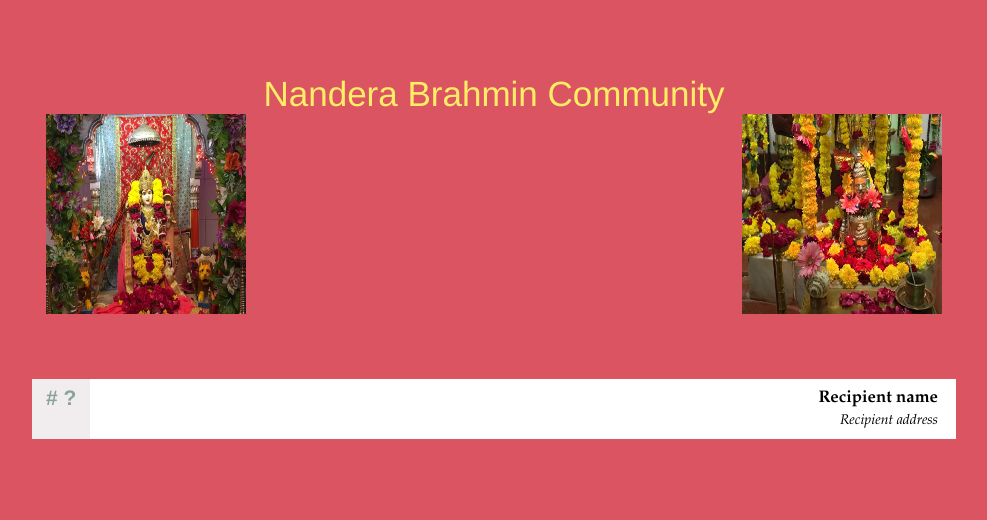
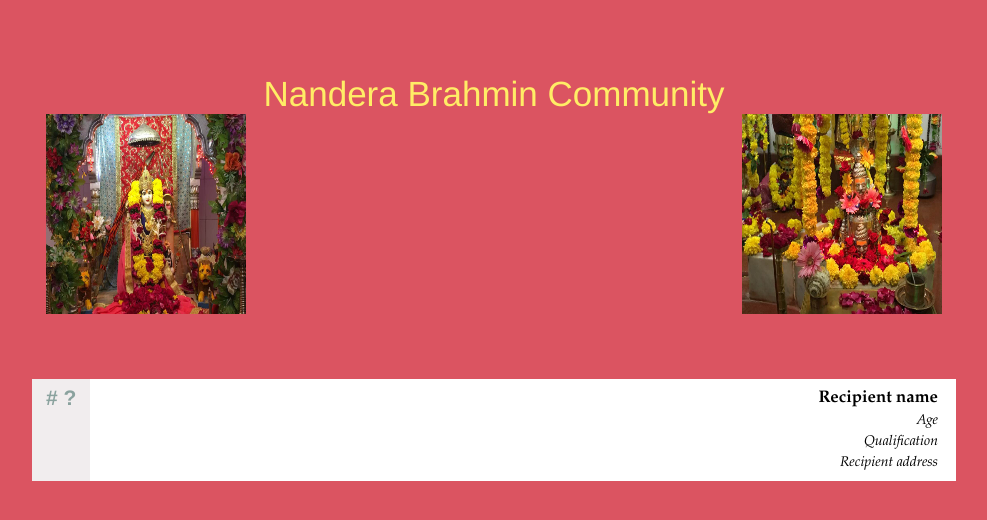
Before and after one commit to svudeveloper/svudeveloper.github.io, a plain HTML site: page index.html in a window 1280 px wide. Shown: the whole page, without its empty margins (146-1133 px from the left). Drawn offline with Linux system fonts and the light colour scheme; no server answers.

Commit message:
Update index.html

```diff
--- a/index.html
+++ b/index.html
@@ -63,7 +63,9 @@
 		<div property="man">
 			<img property="image" style="float: left"/>
 			<h2 property="name">Recipient name</h2>
-			<address property="address">Recipient address</address>
+						<address property="age">Age</address>
+			<address property="qualification">Qualification</address>
+				<address property="address">Recipient address</address>
 		</div>
 	</article>
 
```
